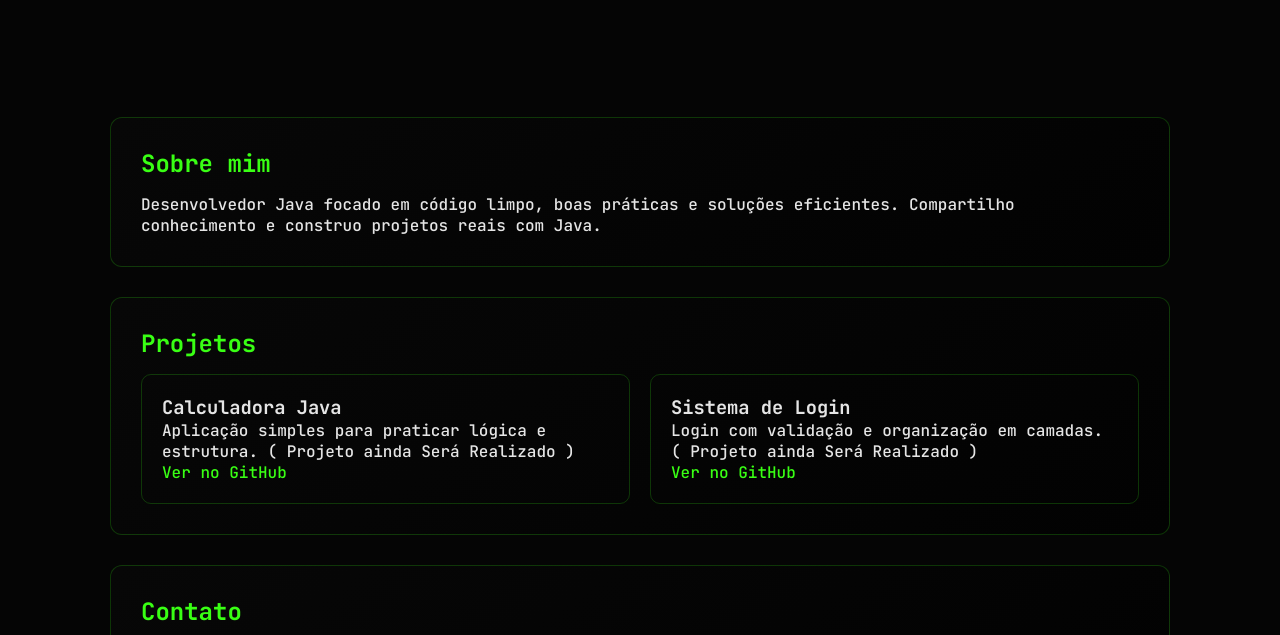
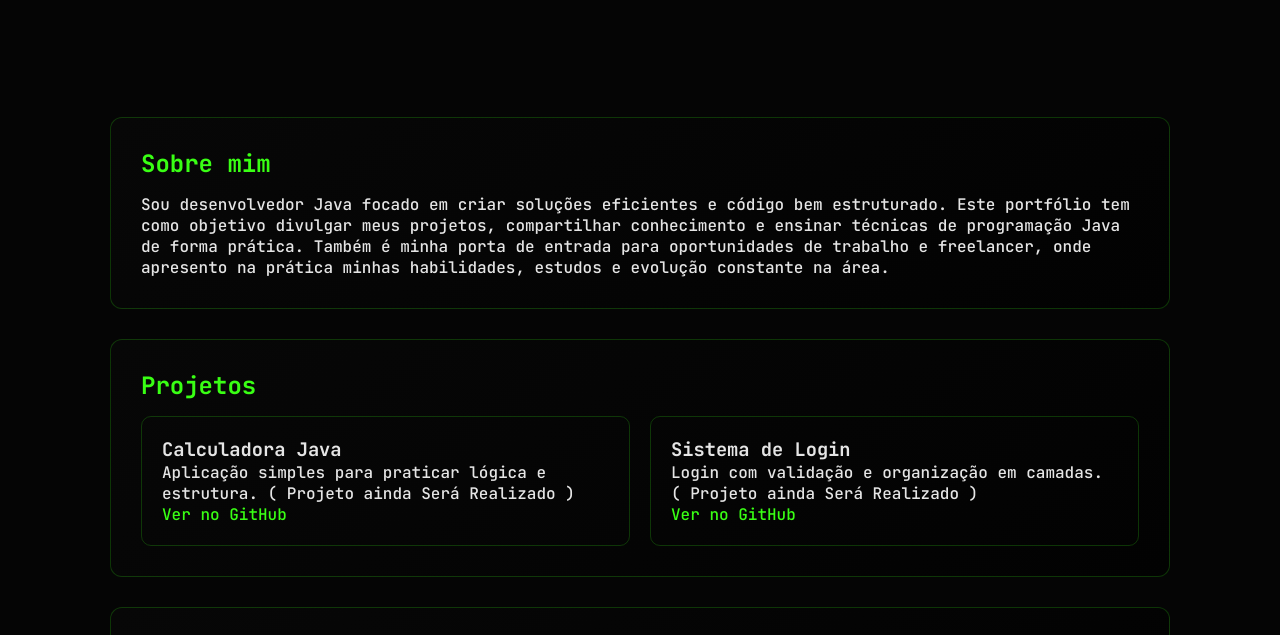
Before and after one commit to JotaJavaDev/JotaJava.Dev, a plain HTML site: page index.html in a window 1280 px wide. Shown: the part 157-792 px from the top of the page. Drawn offline with Linux system fonts and the light colour scheme.

Commit message:
Update 2 index.html
Objetivos atualizados

```diff
--- a/index.html
+++ b/index.html
@@ -94,7 +94,9 @@
   <section>
     <div class="card">
       <h2>Sobre mim</h2>
-      <p>Desenvolvedor Java focado em código limpo, boas práticas e soluções eficientes. Compartilho conhecimento e construo projetos reais com Java.</p>
+      <p>Sou desenvolvedor Java focado em criar soluções eficientes e código bem estruturado.
+Este portfólio tem como objetivo divulgar meus projetos, compartilhar conhecimento e ensinar técnicas de programação Java de forma prática.
+Também é minha porta de entrada para oportunidades de trabalho e freelancer, onde apresento na prática minhas habilidades, estudos e evolução constante na área. </p>
     </div>
 
     <div class="card">
```
